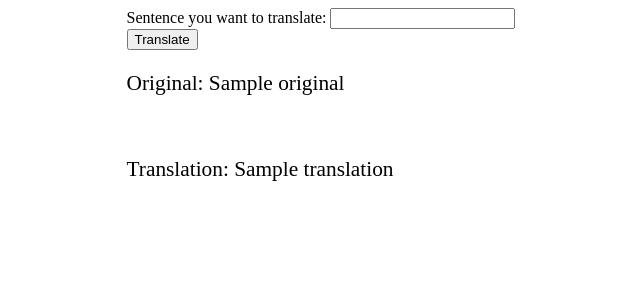
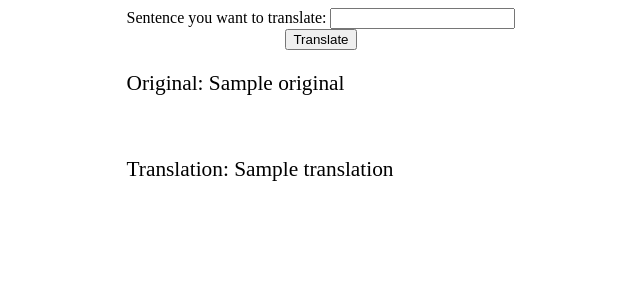
Before and after one commit to Floki-Thorleifs/M-lt-kniLokaverkefni, a Flask app: template templates/enindex.html in a window 1280 px wide. Shown: the top 300 px of the page, without its empty margins (319-959 px from the left). Run offline with Flask 2, Linux system fonts and the light colour scheme; the template is opened without the code that fills it: most values are stand-ins (such as "Sample title", 1, 10 or a date in 2020); some libraries are stand-ins or nearby versions.

Commit message:
final 0.1

```diff
--- a/templates/enindex.html
+++ b/templates/enindex.html
@@ -9,7 +9,7 @@
             <label for="Msg">Sentence you want to translate:</label>
             <input type="text" name="Msg" />
         </div>
-        <div>
+        <div class='btn'>
             <button type="submit">Translate</button>
         </div>
     <p class='trans'>
```
